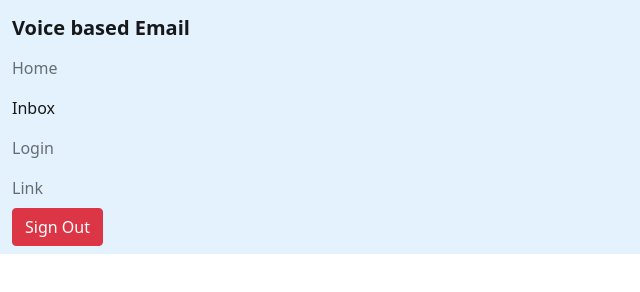
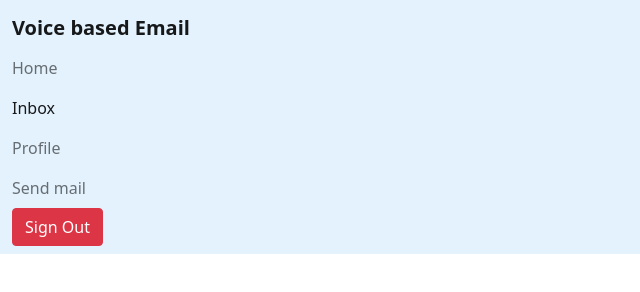
Before and after one commit to margish6040/margish6040, a plain HTML site: page pages/inbox.html in a window 1280 px wide. Both pictures are taken after a click on the button "Toggle navigation". Shown: the full height of the page, 0-640 px from the left. Drawn offline with nearby package versions, Linux system fonts and the light colour scheme.

Commit message:
Update inbox.html

```diff
--- a/pages/inbox.html
+++ b/pages/inbox.html
@@ -19,16 +19,16 @@
             <div class="collapse navbar-collapse" id="navbarSupportedContent">
               <ul class="navbar-nav me-auto mb-2 mb-lg-0">
                 <li class="nav-item">
-                  <a class="nav-link" aria-current="page" href="#">Home</a>
+                  <a class="nav-link" aria-current="page" href="/index.html">Home</a>
                 </li>
                 <li class="nav-item">
                     <a class="nav-link active" aria-current="page" href="/pages/inbox.html">Inbox</a>
                   </li>
                   <li class="nav-item">
-                    <a class="nav-link" aria-current="page" href="/pages/login.html">Login</a>
+                    <a class="nav-link" aria-current="page" href="/pages/profile.html">Profile</a>
                   </li>
                 <li class="nav-item">
-                  <a class="nav-link" href="#">Link</a>
+                  <a class="nav-link" href="/pages/send-mail.html">Send mail</a>
                 </li>
               </ul>
               <button type="button" class="btn btn-danger" onclick="signOut()">Sign Out</button>
```
